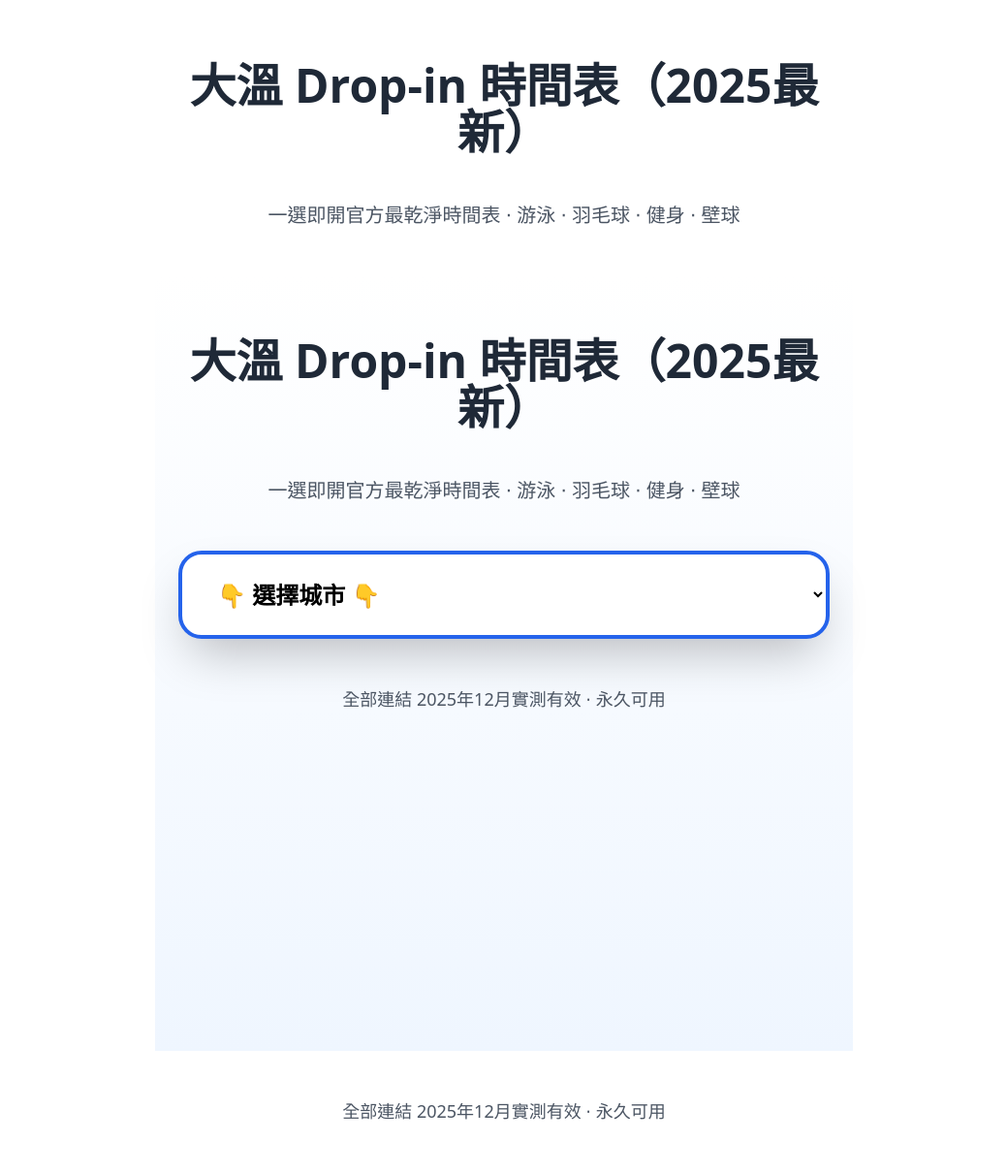
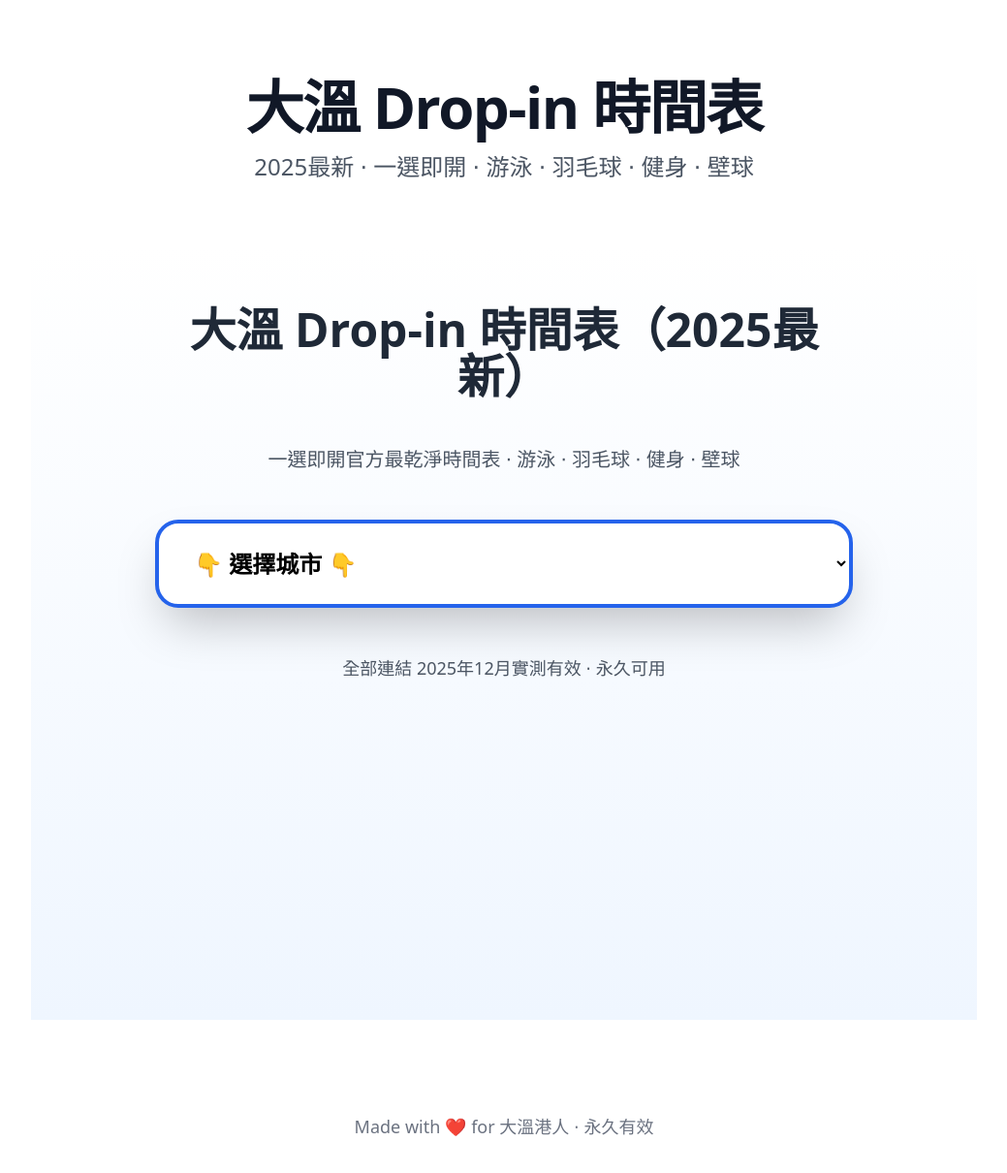
Before and after one commit to hkhenry-web/gva-activities, a Next.js app: page / in a window 1280 px wide. Shown: the top 1210 px of the page at 97% size, without its empty margins (120-1159 px from the left). Built offline with nearby package versions, Linux system fonts and the light colour scheme.

Commit message:
Update page.tsx

```diff
--- a/app/page.tsx
+++ b/app/page.tsx
@@ -2,20 +2,22 @@ import ActivitySearch from '../components/ActivitySearch';
 
 export default function Home() {
   return (
-    <div className="min-h-screen bg-white dark:bg-white py-16"> {/* ← 呢行改咗，永久純白 */}
-      <div className="max-w-3xl mx-auto px-6 text-center space-y-12">
-        <h1 className="text-5xl font-bold text-gray-800">
-          大溫 Drop-in 時間表（2025最新）
-        </h1>
-        <p className="text-xl text-gray-600">
-          一選即開官方最乾淨時間表 ⋅ 游泳 ⋅ 羽毛球 ⋅ 健身 ⋅ 壁球
-        </p>
+    <div className="min-h-screen bg-white py-20 antialiased">
+      <div className="max-w-5xl mx-auto px-6">
+        <header className="text-center mb-16">
+          <h1 className="text-6xl font-black text-gray-900 mb-4 tracking-tight">
+            大溫 Drop-in 時間表
+          </h1>
+          <p className="text-2xl text-gray-600 font-medium">
+            2025最新 ⋅ 一選即開 ⋅ 游泳 ⋅ 羽毛球 ⋅ 健身 ⋅ 壁球
+          </p>
+        </header>
 
         <ActivitySearch />
 
-        <p className="text-lg text-gray-600 font-medium">
-          全部連結 2025年12月實測有效 ⋅ 永久可用
-        </p>
+        <footer className="mt-24 text-center text-gray-500 text-lg">
+          Made with ❤️ for 大溫港人 ⋅ 永久有效
+        </footer>
       </div>
     </div>
   );
```
